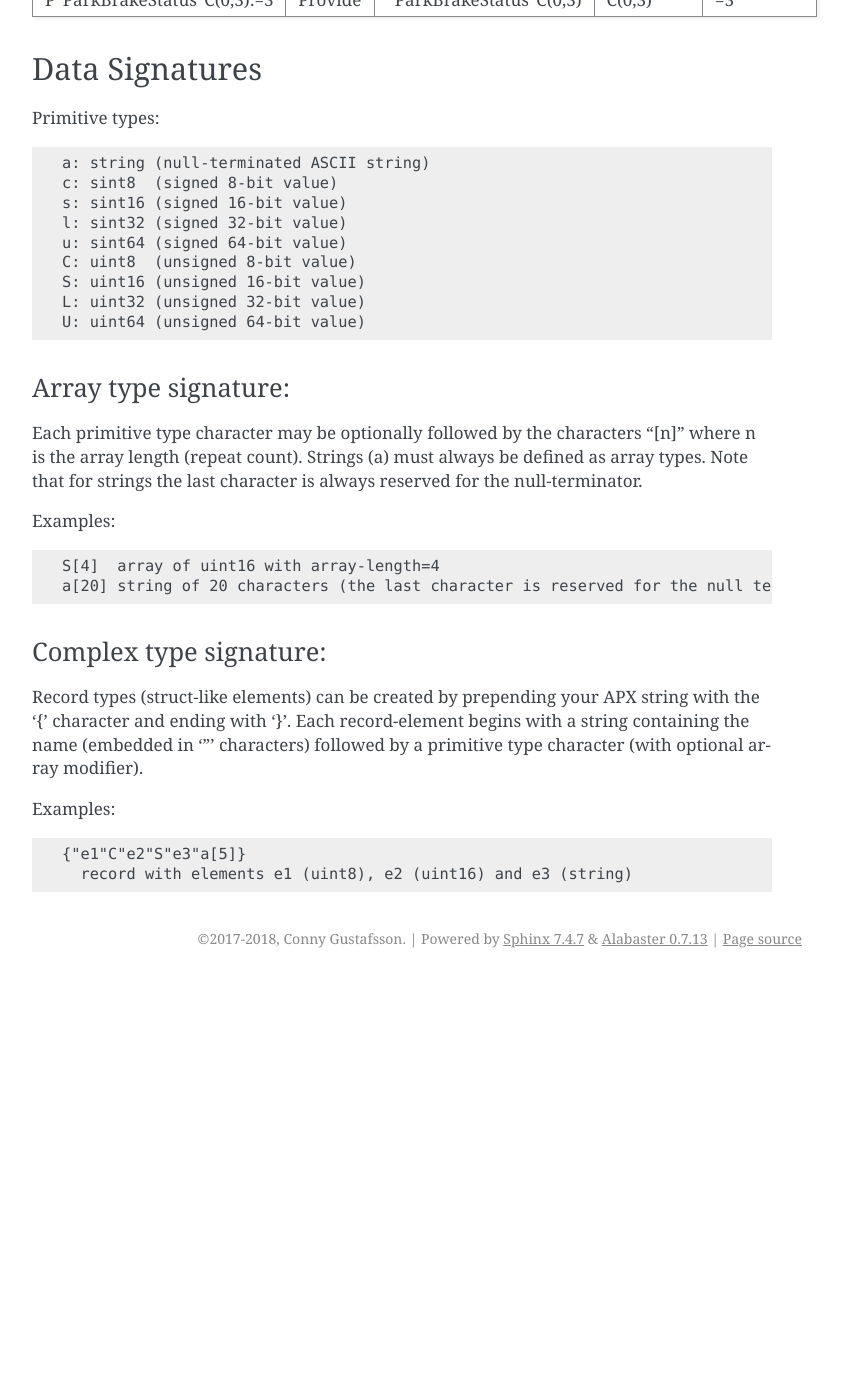
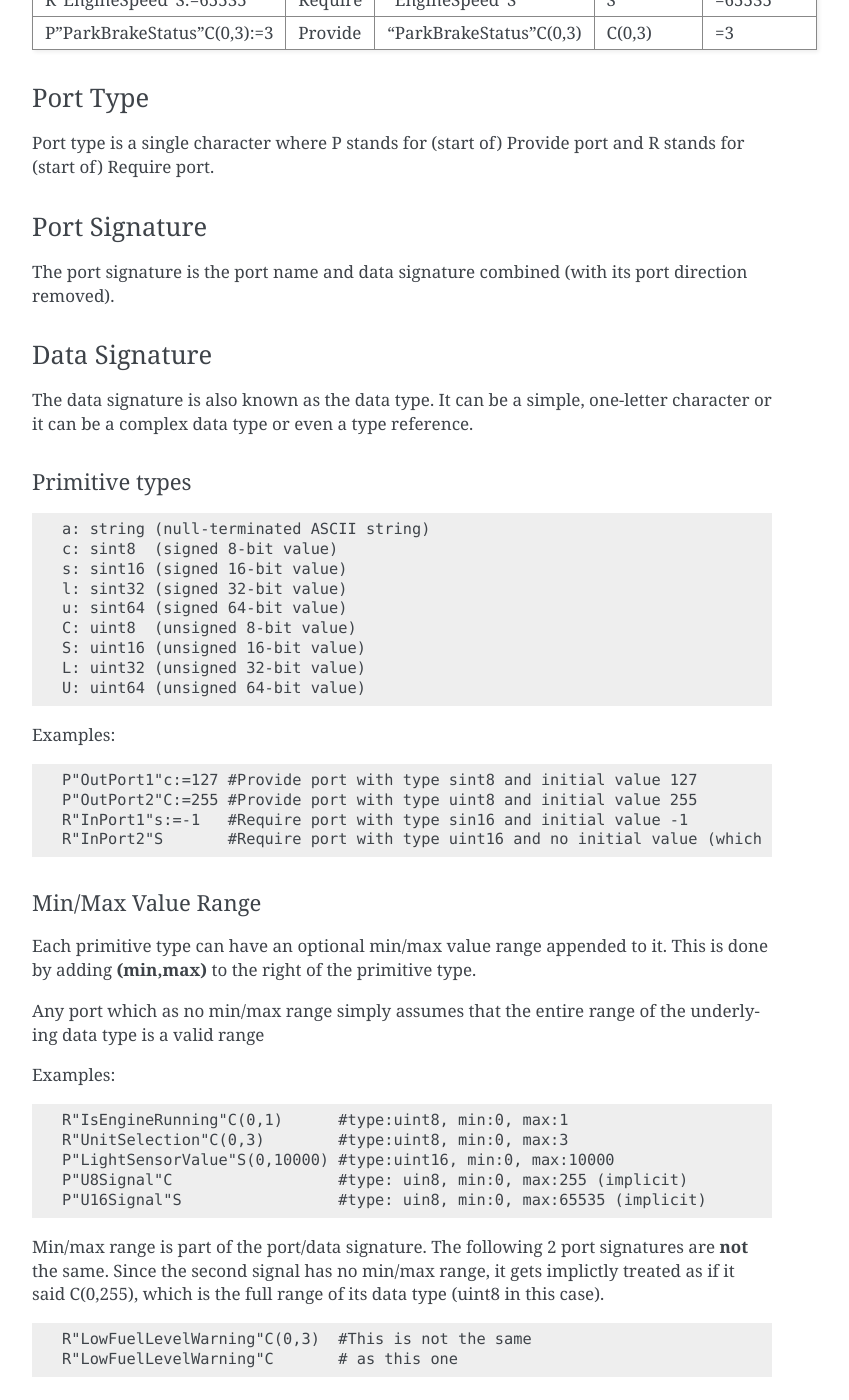
Before and after one commit to cogu/apx-doc, a Sphinx documentation site: the page built from doc/apx_text.rst, in a window 1280 px wide and 1400 px high, scrolled down 2588 px. Shown: the whole window, without its empty margins (388-1237 px from the left). Built offline with Sphinx 7.4.7, drawn with Linux system fonts in a browser that asks for light colours; before the commit the page ends 3566 px from its top, so only the background shows below that; some of the changed text lies outside the part shown.

Commit message:
Updated APX Text documentation

```diff
--- a/doc/apx_text.rst
+++ b/doc/apx_text.rst
@@ -7,7 +7,7 @@
 
 .. highlight:: none
 
-APX Text is a human-readable data definition language used to describe signals sent/received in an automotive system. APX files are stored on disk using the .apx file ending.
+APX Text is a data definition language used to describe the signals sent from and received to a software component. APX files uses the .apx file extension.
 
 Example (Example.apx)::
 
@@ -60,11 +60,11 @@
 
 Line 1: This is the file header, it says that this is an APX file and that the version is 1.2 (current version).
 
-Line 2: The letter N represents an APX Node line. The name of the node is "Sender". Note that in APX we use the term *node* to represent software components.
+Line 2: The letter N represents an APX Node line. The name of the node is "Sender". Note that in APX we use the term *node* instead of *software component*.
 
 Line 3: The letter P represents a provide port line. The name of the port is VehicleSpeed and its type is uint16. The initial value is 65535.
 
-Line 4: This is anohter provide port line. This one has the name EngineSpeed and its type is also uint16. The initial value is 65535.
+Line 4: This is another provide port line. This one has the name EngineSpeed and its type is also uint16. The initial value is 65535.
 
 Similarly, the Receiver component has two require ports and can be represented in APX Text as follows::
 
@@ -76,28 +76,50 @@
 Port Lines
 ----------
 
+Port lines consists of several parts:
+
+- Port Type
+- Port Signature
+
+  - Port Name
+  - Data Signature
+
+- Port Attributes
+
 .. image:: _static/APX_PortSignature.png
 
-Port lines consists of several parts where the most important bit is the port signature. The port signature consists of the port name followed by its
-data signature. Each port line has an optional port attribute section after the data signature.
-Port attributes are most often used to set the initial value of the port but can also be used to set queued port attributes as well as parameter attributes.
 
 Examples:
 
 +-----------------------------+-----------+-------------------------+----------------+-----------------+
 | Port Line                   | Port Type |   Port Signature        | Data Signature | Port Attributes |
 +=============================+===========+=========================+================+=================+
-| P"VehicleSpeed"S:=65535     | Provide   | "VehicleSpeed"S         | S              | =65535          |
+| P"VehicleSpeed"S:=65535     |   Provide | "VehicleSpeed"S         | S              | =65535          |
 +-----------------------------+-----------+-------------------------+----------------+-----------------+
-| R"EngineSpeed"S:=65535      | Require   | "EngineSpeed"S          | S              | =65535          |
+| R"EngineSpeed"S:=65535      |   Require | "EngineSpeed"S          | S              | =65535          |
 +-----------------------------+-----------+-------------------------+----------------+-----------------+
-| P"ParkBrakeStatus"C(0,3):=3 | Provide   | "ParkBrakeStatus"C(0,3) | C(0,3)         | =3              |
+| P"ParkBrakeStatus"C(0,3):=3 |   Provide | "ParkBrakeStatus"C(0,3) | C(0,3)         | =3              |
 +-----------------------------+-----------+-------------------------+----------------+-----------------+
 
-Data Signatures
----------------
+Port Type
+~~~~~~~~~
 
-Primitive types::
+Port type is a single character where P stands for (start of) Provide port and R stands for (start of) Require port.
+
+Port Signature
+~~~~~~~~~~~~~~
+
+The port signature is the port name and data signature combined (with its port direction removed).
+
+Data Signature
+~~~~~~~~~~~~~~
+
+The data signature is also known as the data type. It can be a simple, one-letter character or it can be a complex data type or even a type reference.
+
+Primitive types
+^^^^^^^^^^^^^^^
+
+::
 
    a: string (null-terminated ASCII string)
    c: sint8  (signed 8-bit value)
@@ -109,24 +131,95 @@
    L: uint32 (unsigned 32-bit value)
    U: uint64 (unsigned 64-bit value)
 
-Array type signature:
-~~~~~~~~~~~~~~~~~~~~~
+Examples::
 
-Each primitive type character may be optionally followed by the characters "[n]" where n is the array length (repeat count).
-Strings (a) must always be defined as array types. Note that for strings the last character is always reserved for the null-terminator.
+   P"OutPort1"c:=127 #Provide port with type sint8 and initial value 127
+   P"OutPort2"C:=255 #Provide port with type uint8 and initial value 255
+   R"InPort1"s:=-1   #Require port with type sin16 and initial value -1
+   R"InPort2"S       #Require port with type uint16 and no initial value (which defaults to 0)
+
+Min/Max Value Range
+^^^^^^^^^^^^^^^^^^^
+
+Each primitive type can have an optional min/max value range appended to it. This is done by adding **(min,max)** to the right of the primitive type.
+
+Any port which as no min/max range simply assumes that the entire range of the underlying data type is a valid range
 
 Examples::
 
-   S[4]  array of uint16 with array-length=4
-   a[20] string of 20 characters (the last character is reserved for the null terminator)
+   R"IsEngineRunning"C(0,1)      #type:uint8, min:0, max:1
+   R"UnitSelection"C(0,3)        #type:uint8, min:0, max:3
+   P"LightSensorValue"S(0,10000) #type:uint16, min:0, max:10000
+   P"U8Signal"C                  #type: uin8, min:0, max:255 (implicit)
+   P"U16Signal"S                 #type: uin8, min:0, max:65535 (implicit)
 
-Complex type signature:
-~~~~~~~~~~~~~~~~~~~~~~~
+Min/max range is part of the port/data signature. The following 2 port signatures are **not** the same.
+Since the second signal has no min/max range, it gets implictly treated as if it said C(0,255), which is the full range of its data type (uint8 in this case).
 
-Record types (struct-like elements) can be created by prepending your APX string with the '{' character and ending with '}'. Each record-element begins with a string
-containing the name (embedded in '"' characters) followed by a primitive type character (with optional array modifier).
+::
+
+   R"LowFuelLevelWarning"C(0,3)  #This is not the same
+   R"LowFuelLevelWarning"C       # as this one
+
+
+
+Array Types
+^^^^^^^^^^^
+
+Arrays can be constructed by appending **[n]** to the right of any data type where **n** is represents the array length.
+
+In case of strings, using the *a* character the array length represents the maximum number of bytes the character can contain.
+For short strings, when not all bytes are used, the unused bytes will automatically be set to value zero, or NULL.
 
 Examples::
 
-   {"e1"C"e2"S"e3"a[5]}
-     record with elements e1 (uint8), e2 (uint16) and e3 (string)
+  P"Name"a[40]:=""  #type: string, number of bytes: 40
+  R"U16Value"S[4]   #type: uint16, array-length: 4 (uses 8 bytes of memory)
+  P"U32Value"L[3]   #type: uint32, array-length: 3 (uses 12 bytes of memory)
+
+When combining with min/max range you should place **(min,max)** to the left of **[n]**.
+
+Example::
+
+   P"SpeedSettings"C(0,3)[4] #array of 4 uint8 integers where each has min=0 and max=4.
+
+Record Types
+^^^^^^^^^^^^
+
+TBD
+
+Type References
+^^^^^^^^^^^^^^^
+
+TBD
+
+Port Attributes
+~~~~~~~~~~~~~~~
+
+Port attributes are an optional part of the port line. They are most often used to set the initial (or default) value of the port
+but can also be used to set queued port attributes as well as parameter attributes.
+
+Port attributes are always placed at the very end of the port line, after the data signature.
+Use a **:** character to mark the end of the data signature and start of the port attribute.
+The **:** character is not part of the actual attribute, it is merely used as a separator.
+
+Examples::
+
+   R"VehicleSpeed"S:=65535 #Init value: 65535
+   R"UnitSelection"C(0,3):=3  #Init value: 3
+
+Initial value
+^^^^^^^^^^^^^
+
+Initial value, init value or default value uses the **=** character as the first character to say "here starts the inital value".
+
+Remember:
+
+- The **:** character is the separator between port signature and port attribute
+- The **=** character act as the first character of the initial value.
+
+Examples::
+
+   =7                #init value: 7
+   =255              #init value: 255
+   ={255, 255, 255}  #Init value: {255, 255, 255}
```
Also changed, not shown: doc/_static/APX_PortSignature.png.
